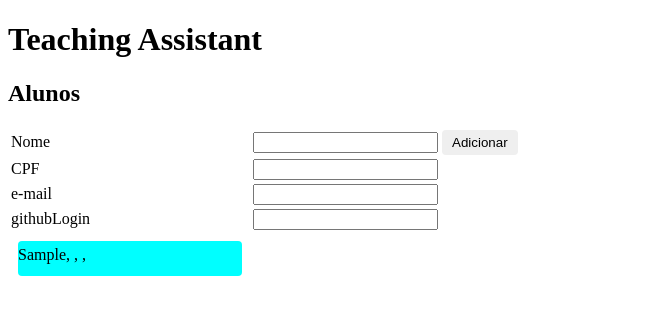
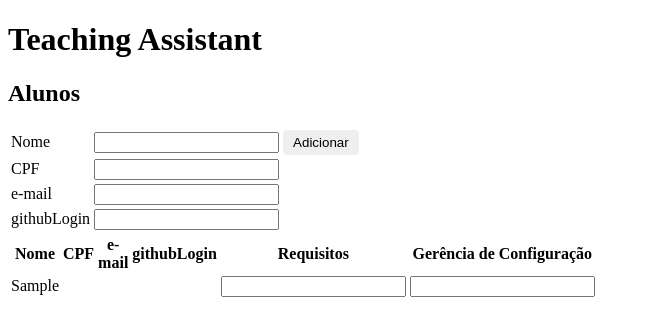
Before and after one commit to AdrianoCabral/teachingassistant3, an Angular app in the folder gui/ta-gui/: page / in a window 1280 px wide. Both pictures are taken after typing "Sample" into the empty fields and a click on the button "Adicionar". Shown: the top 336 px of the page, without its empty margins (0-650 px from the left). Built offline with nearby package versions, Linux system fonts and the light colour scheme.

Commit message:
serviço de aluno injetado e cadastro de metas, e clonagem de objetos para simular funcionamento do servidor

```diff
--- a/gui/ta-gui/src/app/aluno.service.ts
+++ b/gui/ta-gui/src/app/aluno.service.ts
@@ -1,8 +1,12 @@
+import { Injectable } from '@angular/core';
+
 import { Aluno } from './aluno';
 
+@Injectable()
 export class AlunoService {
   alunos: Aluno[] = [];
-  gravar(aluno: Aluno): Aluno {
+  criar(aluno: Aluno): Aluno {
+    aluno = aluno.clone();
     var result = null;
     if (this.cpfNaoCadastrado(aluno.cpf)) {
       this.alunos.push(aluno);
@@ -10,7 +14,16 @@ export class AlunoService {
     }
     return result;
   }
+
   cpfNaoCadastrado(cpf: string): boolean {
     return !this.alunos.find(a => a.cpf == cpf);
  }
+ atualizar(aluno:Aluno): void {
+  aluno = aluno.clone();
+  for (let a of this.alunos) {
+      if (a.cpf == aluno.cpf) {
+         a.metas = aluno.metas;
+      }
+  }
 }
+}
--- a/gui/ta-gui/src/app/aluno.ts
+++ b/gui/ta-gui/src/app/aluno.ts
@@ -1,6 +1,37 @@
 export class Aluno {
-    nome: string;
-    cpf: string;
-    email: string;
-    githubLogin: string;
+  nome: string;
+  cpf: string;
+  email: string;
+  githubLogin: string;
+  metas: Map<string,string>;
+
+  constructor() {
+    this.clean();
   }
+
+  clean(): void {
+    this.nome = "";
+    this.cpf = "";
+    this.email = "";
+    this.githubLogin = "";
+    this.metas = new Map<string,string>();
+  }
+
+  clone(): Aluno {
+    var aluno: Aluno = new Aluno();
+    aluno.nome = this.nome;
+    aluno.cpf = this.cpf;
+    aluno.email = this.email;
+    aluno.githubLogin = this.githubLogin
+    aluno.metas = this.cloneMetas();
+    return aluno;
+  }
+
+  cloneMetas(): Map<string,string> {
+    var metas: Map<string,string> = new Map<string,string>();
+    for (let key in this.metas) {
+      metas[key] = this.metas[key];
+    }
+    return metas;
+  }
+}
--- a/gui/ta-gui/src/app/app.component.html
+++ b/gui/ta-gui/src/app/app.component.html
@@ -1,3 +1,4 @@
+<html (mousemove)="onMove()">
 <h1>
   Teaching Assistant
 </h1>
@@ -10,11 +11,14 @@
 <tr>
    <td><label>Nome </label></td>
    <td><input [(ngModel)]="aluno.nome" ></td>
-   <td><button (click)="gravar(aluno)">Adicionar</button></td>
+   <td><button (click)="criarAluno(aluno)">Adicionar</button></td>
 </tr>
 <tr>
    <td><label>CPF </label></td>
    <td><input [(ngModel)]="aluno.cpf" ></td>
+   <td *ngIf="cpfduplicado">
+     Já existe um aluno com esse CPF
+   </td>
 </tr>
 <tr>
    <td><label>e-mail </label></td>
@@ -24,14 +28,25 @@
   <td><label>githubLogin </label></td>
   <td><input [(ngModel)]="aluno.githubLogin" ></td>
 </tr>
+</table>
 
+<table class="alunos">
+<tr *ngIf="alunos.length > 0">
+   <th>Nome</th>
+   <th>CPF</th>
+   <th>e-mail</th>
+   <th>githubLogin</th>
+   <th>Requisitos</th>
+   <th>Gerência de Configuração</th>
+</tr>
+<tr *ngFor="let a of alunos">
+   <td>{{a.nome}}</td>
+   <td>{{a.cpf}}</td>
+   <td>{{a.email}}</td>
+   <td>{{a.githubLogin}}</td>
+   <td><input [(ngModel)]="a.metas['requisitos']" (change)="atualizarAluno(a)"></td>
+   <td><input [(ngModel)]="a.metas['gerDeConfiguracao']" (change)="atualizarAluno(a)"></td>
+</tr>
+</table>
 
-<ul class = "alunos">
-  <li *ngFor="let a of alunos">
-      <span>{{a.nome}}</span>,
-      <span>{{a.cpf}}</span>,
-      <span>{{a.email}}</span>,
-      <span>{{a.githubLogin}}</span>
-  </li>
-  </ul>
-</table>
+</html>
--- a/gui/ta-gui/src/app/app.component.ts
+++ b/gui/ta-gui/src/app/app.component.ts
@@ -10,16 +10,26 @@ import { AlunoService } from './aluno.service';
   styleUrls: ['./app.component.css']
 })
 export class AppComponent {
-  aluno: Aluno = {nome: "", cpf: "", email: "", githubLogin: ""};
-  alunoService = new AlunoService();
+  constructor(private alunoService: AlunoService) {}
+
+  aluno: Aluno = new Aluno();
   alunos: Aluno[] = [];
-  gravar(a: Aluno): void{
-    if(this.alunoService.gravar(a)) {
+  cpfduplicado: boolean = false;
+
+  criarAluno(a: Aluno): void{
+    if(this.alunoService.criar(a)) {
     this.alunos.push(a);
-    this.aluno = {nome: "", cpf: "", email: "", githubLogin: ""};
+    this.aluno = new Aluno();
     } else {
-      this.aluno.cpf = "";
-      alert("Já existe um aluno com esse CPF");
+      this.cpfduplicado = true;
     }
   }
+
+  onMove(): void {
+    this.cpfduplicado = false;
+  }
+
+  atualizarAluno(aluno: Aluno): void {
+    this.alunoService.atualizar(aluno);
+ }
 }
--- a/gui/ta-gui/src/app/app.module.ts
+++ b/gui/ta-gui/src/app/app.module.ts
@@ -3,6 +3,7 @@ import { NgModule } from '@angular/core';
 import { FormsModule } from '@angular/forms';
 import { AppRoutingModule } from './app-routing.module';
 import { AppComponent } from './app.component';
+import { AlunoService } from './aluno.service';
 
 @NgModule({
   declarations: [
@@ -13,7 +14,7 @@ import { AppComponent } from './app.component';
     AppRoutingModule,
     FormsModule
   ],
-  providers: [],
+  providers: [AlunoService],
   bootstrap: [AppComponent]
 })
 export class AppModule { }
```
